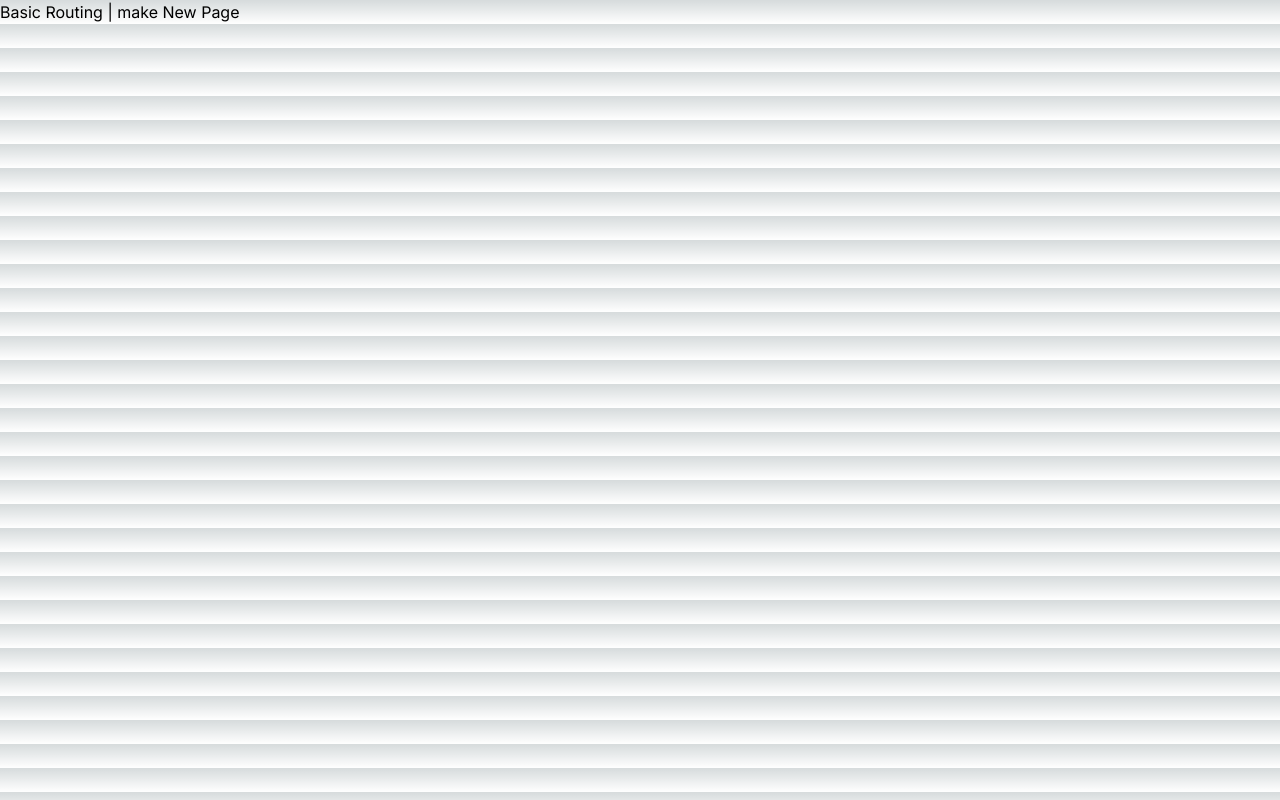
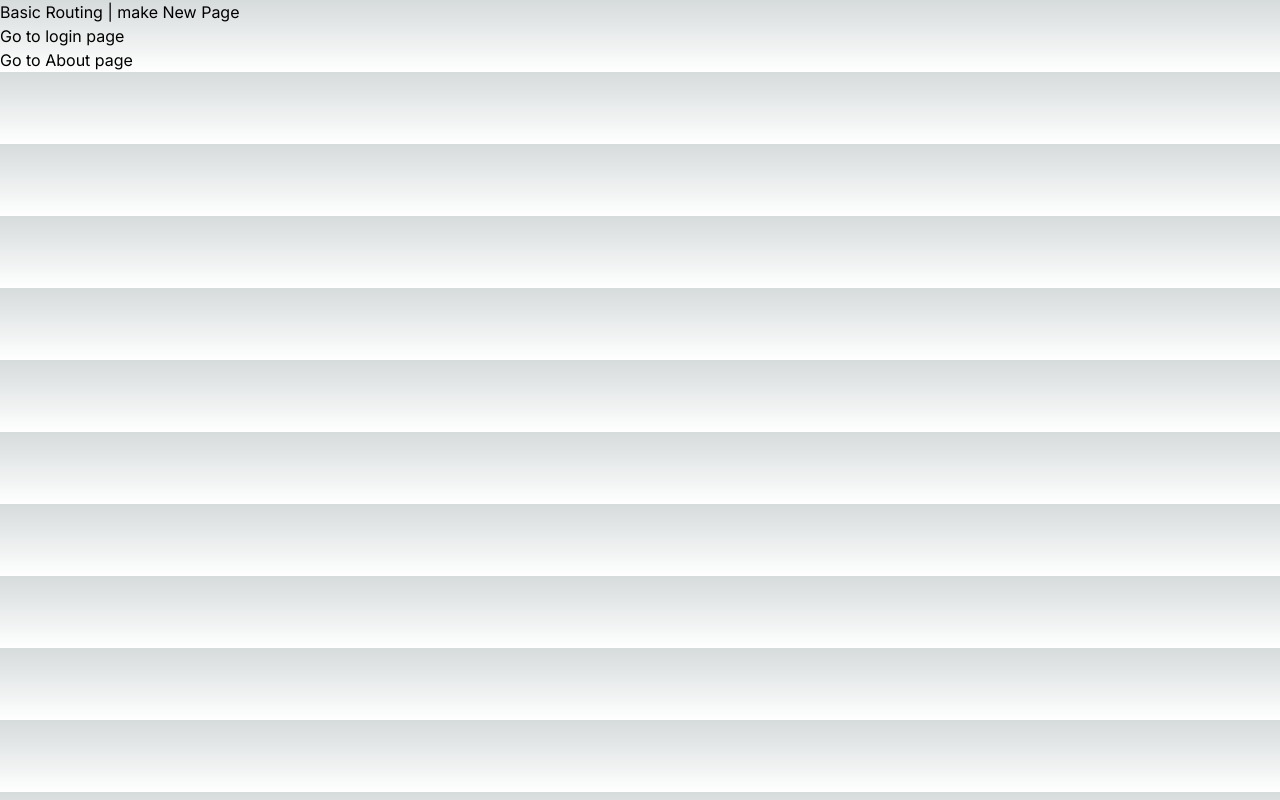
Before and after one commit to 81nilesh/Next-js, a Next.js app: page / in a window 1280 px wide. Built offline with nearby package versions, Linux system fonts and the light colour scheme.

Commit message:
Link navigation

```diff
--- a/src/app/Login/page.js
+++ b/src/app/Login/page.js
@@ -1,8 +1,11 @@
+import Link from "next/link";
+
 const Login = () => {
     return (
         <div>
 
             <h1>Hello Login page</h1>
+            <Link href="/">Go to Home Page</Link>
         </div>
     )
 }
--- a/src/app/about/page.js
+++ b/src/app/about/page.js
@@ -1,7 +1,10 @@
+import Link from "next/link";
 const about = () => {
     return (
         <div>
             <h1>About page</h1>
+
+            <Link href="/">Go to Home Page</Link>
         </div>
     )
 }
--- a/src/app/page.js
+++ b/src/app/page.js
@@ -1,7 +1,12 @@
+import Link from "next/link";
+import { NavigateAction } from "next/dist/client/components/router-reducer/router-reducer-types";
 export default function Home() {
   return (
     <main className="bg-red">
       <h1>Basic Routing | make New Page</h1>
+      <Link href="/Login">Go to login page</Link>
+      <br />
+      <Link href="/about">Go to About page</Link>
     </main>
   )
 }
```
